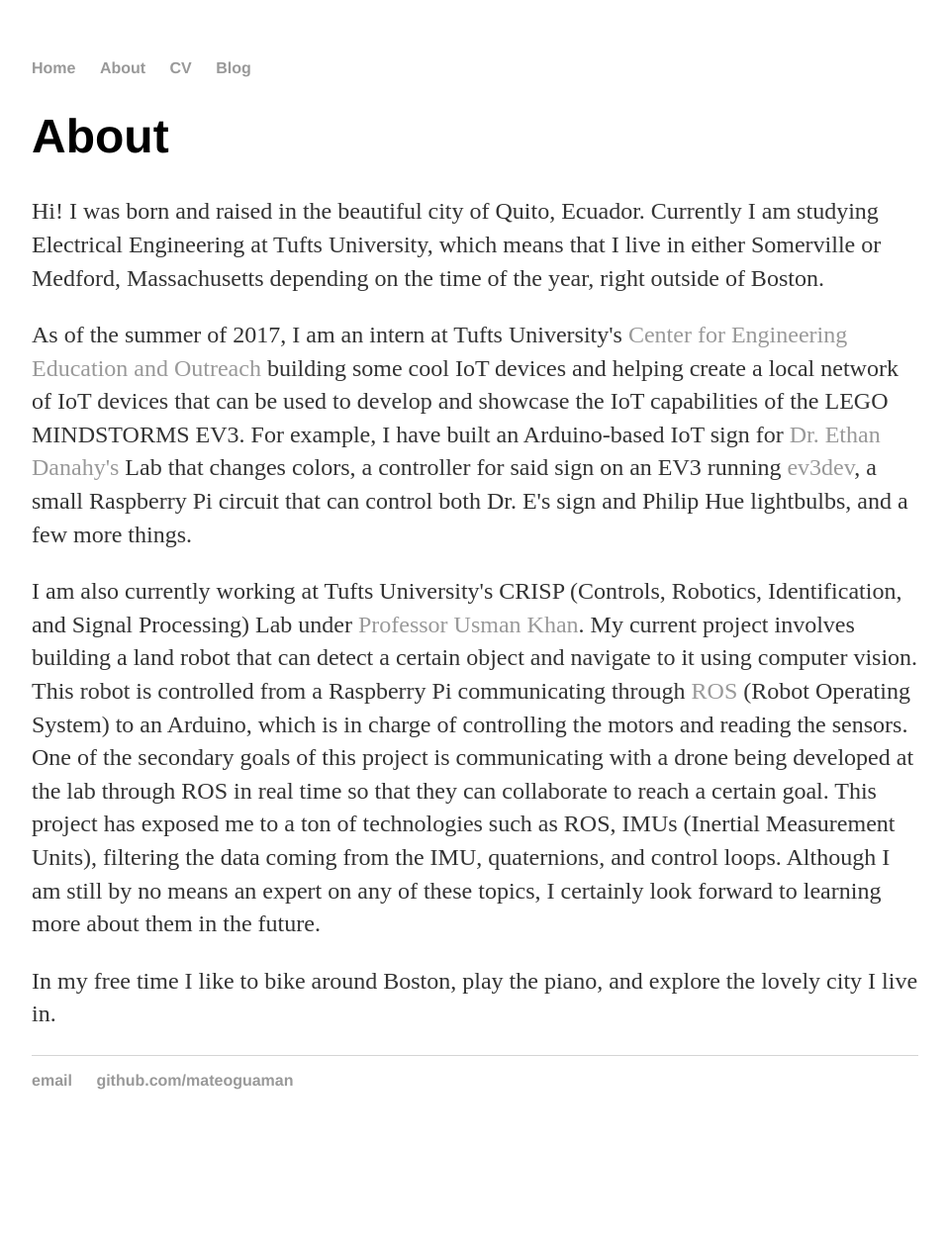
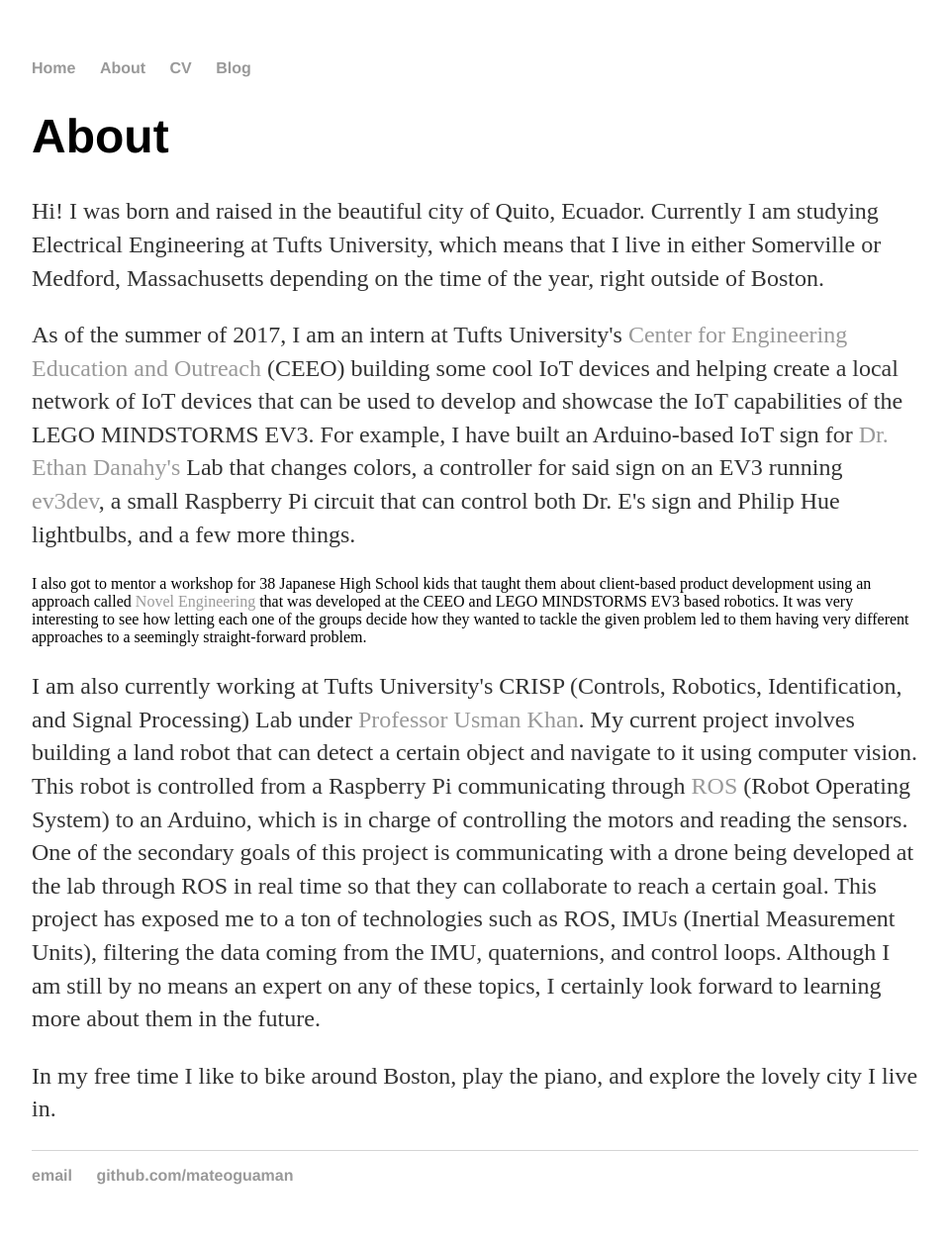
Before and after one commit to mateoguaman/mateoguaman.github.io, a Jekyll site: the page built from about/index.html, in a window 1280 px wide. Shown: the whole page at 99% size, without its empty margins (160-1118 px from the left). Built offline with Jekyll 4.4.1, drawn with Linux system fonts in a browser that asks for light colours; before the commit the page ends 1161 px from its top, so only the background shows below that.

Commit message:
Update index.html

```diff
--- a/about/index.html
+++ b/about/index.html
@@ -5,7 +5,7 @@
 	<div class="about">
 		<h1>About</h1>
 		<p>Hi! I was born and raised in the beautiful city of Quito, Ecuador. Currently I am studying Electrical Engineering at Tufts University, which means that I live in either Somerville or Medford, Massachusetts depending on the time of the year, right outside of Boston.</p>
-		<p>As of the summer of 2017, I am an intern at Tufts University's <a href="http://ceeo.tufts.edu" target="_blank">Center for Engineering Education and Outreach</a> building some cool IoT devices and helping create a local network of IoT devices that can be used to develop and showcase the IoT capabilities of the LEGO MINDSTORMS EV3. For example, I have built an Arduino-based IoT sign for <a href="http://ceeo.tufts.edu/people/danahy.htm" target="_blank">Dr. Ethan Danahy's</a> Lab that changes colors, a controller for said sign on an EV3 running <a href="http://www.ev3dev.org" target="_blank">ev3dev</a>, a small Raspberry Pi circuit that can control both Dr. E's sign and Philip Hue lightbulbs, and a few more things.</p>
+		<p>As of the summer of 2017, I am an intern at Tufts University's <a href="http://ceeo.tufts.edu" target="_blank">Center for Engineering Education and Outreach</a> (CEEO) building some cool IoT devices and helping create a local network of IoT devices that can be used to develop and showcase the IoT capabilities of the LEGO MINDSTORMS EV3. For example, I have built an Arduino-based IoT sign for <a href="http://ceeo.tufts.edu/people/danahy.htm" target="_blank">Dr. Ethan Danahy's</a> Lab that changes colors, a controller for said sign on an EV3 running <a href="http://www.ev3dev.org" target="_blank">ev3dev</a>, a small Raspberry Pi circuit that can control both Dr. E's sign and Philip Hue lightbulbs, and a few more things.</p> I also got to mentor a workshop for 38 Japanese High School kids that taught them about client-based product development using an approach called <a href="http://www.novelengineering.org" target="_blank">Novel Engineering</a> that was developed at the CEEO and LEGO MINDSTORMS EV3 based robotics. It was very interesting to see how letting each one of the groups decide how they wanted to tackle the given problem led to them having very different approaches to a seemingly straight-forward problem.
 		<p>I am also currently working at Tufts University's CRISP (Controls, Robotics, Identification, and Signal Processing) Lab under <a href="https://www.eecs.tufts.edu/~khan/" target="_blank">Professor Usman Khan</a>. My current project involves building a land robot that can detect a certain object and navigate to it using computer vision. This robot is controlled from a Raspberry Pi communicating through <a href="http://www.ros.org" target="_blank">ROS</a> (Robot Operating System) to an Arduino, which is in charge of controlling the motors and reading the sensors. One of the secondary goals of this project is communicating with a drone being developed at the lab through ROS in real time so that they can collaborate to reach a certain goal. This project has exposed me to a ton of technologies such as ROS, IMUs (Inertial Measurement Units), filtering the data coming from the IMU, quaternions,  and control loops. Although I am still by no means an expert on any of these topics, I certainly look forward to learning more about them in the future.</p>
 		<p>In my free time I like to bike around Boston, play the piano, and explore the lovely city I live in.</p>
 	</div>
```
